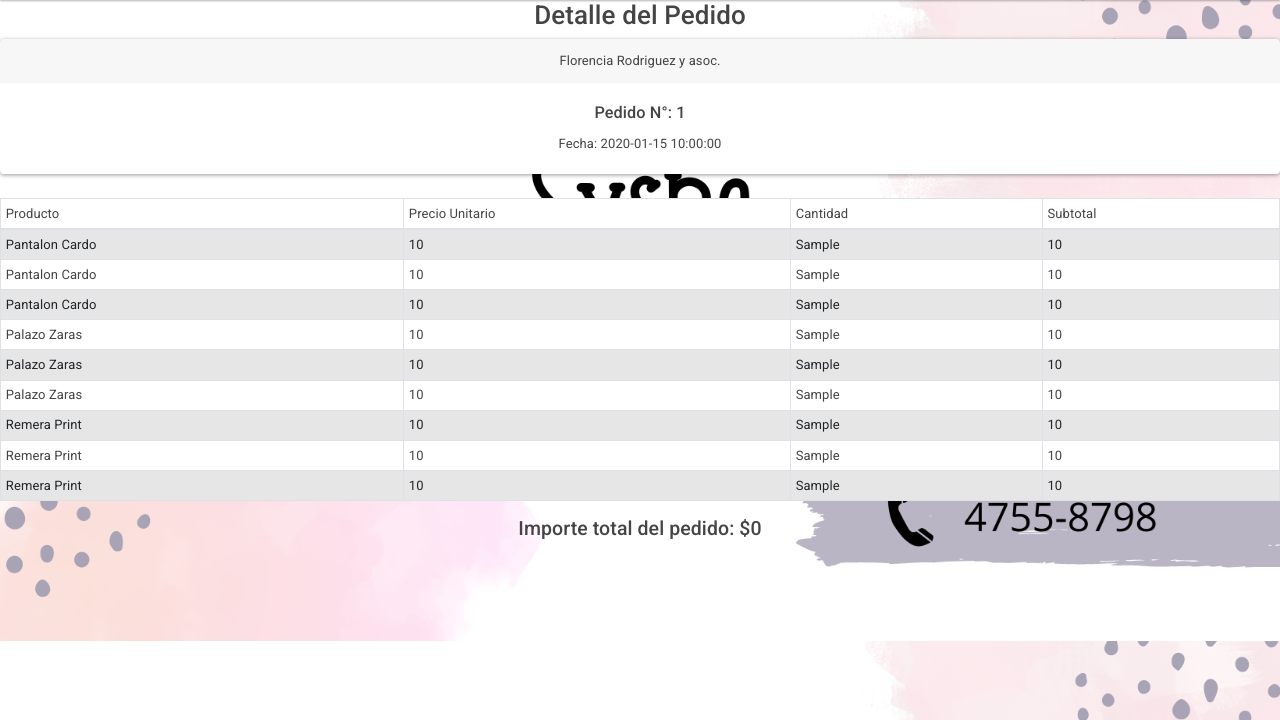
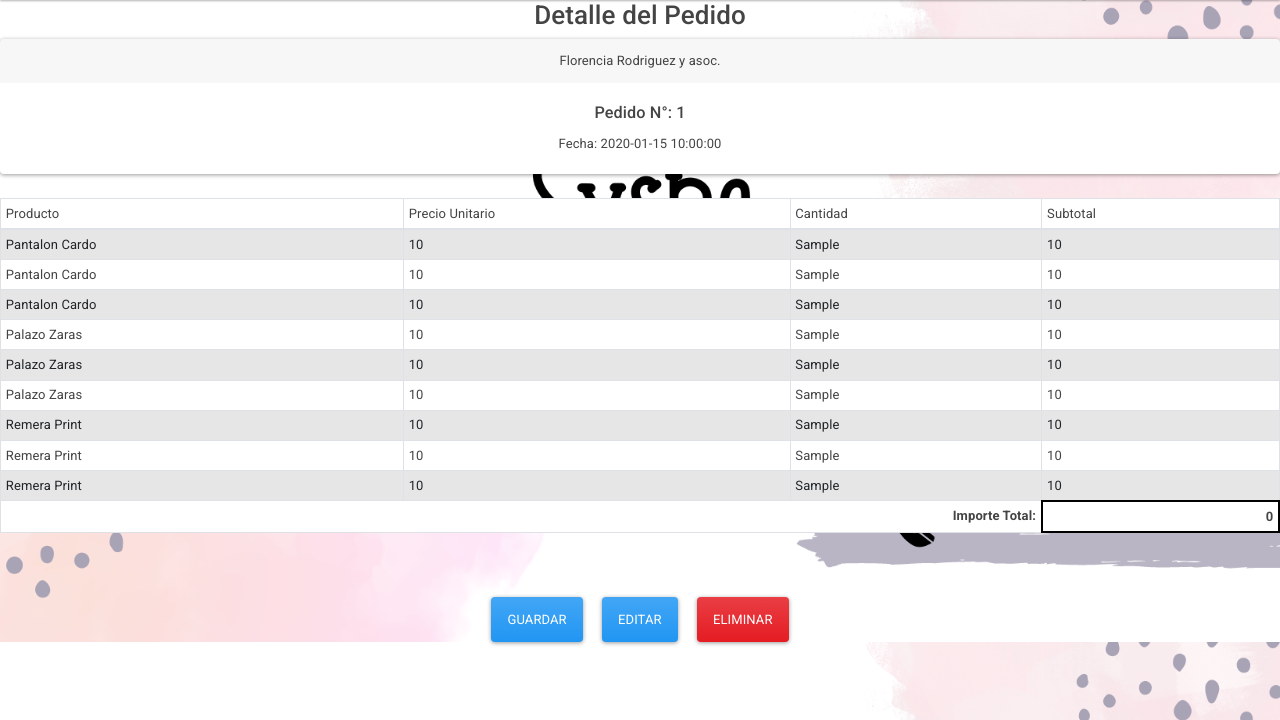
Before and after one commit to analamour/syspe, a Flask app: page /detalle_pedido/1 in a window 1280 px wide. Shown: the part 80-800 px from the top of the page. Run offline with Flask 3, Linux system fonts and the light colour scheme; data comes from the database, SQL or seed files in the repository; tables that the repository leaves empty or names only in its code hold one stand-in row (values such as "Sample post"); some libraries are stand-ins or nearby versions.

Commit message:
detalle pedido, eliminar y guardar, vista por cliente

```diff
--- a/app.py
+++ b/app.py
@@ -229,7 +229,6 @@ def consultarPedido():
         SELECT
             p.id_pedido,
             p.fecha_pedido,
-            p.precio_unitario,
             p.precio_final,
             c.razonsocial,
             d.cantidad,
@@ -249,7 +248,6 @@ def consultarPedido():
     return render_template('consultarPedido.html', pedidos=data)
 
 
-@app.route("/edit_pedido/<id>")
 @app.route("/edit_pedido/<id>")
 def edit_pedido(id):
     cur = mysql.connection.cursor()
@@ -308,12 +306,12 @@ def detalle_pedido(id_pedido):
         SELECT
             p.id_pedido,
             p.fecha_pedido,
-            p.precio_unitario,
             p.precio_final,
             c.razonsocial,
             d.cantidad,
             d.subtotal,
-            a.producto
+            a.producto,
+            a.precio
         FROM
             pedidos p
         JOIN
@@ -328,7 +326,10 @@ def detalle_pedido(id_pedido):
 
     detalles = cur.fetchall()
 
-    return render_template('detalle-pedido.html', detalles=detalles)
+    #  para calcular el total
+    total = sum([detalle[5] for detalle in detalles])
+    # Pasa el total a la plantilla
+    return render_template('detalle-pedido.html', detalles=detalles, total=total)
 
 
 
@@ -378,10 +379,10 @@ def crear_pedido():
         try:
             cur = mysql.connection.cursor()
 
-            # Crear un nuevo pedido
+            # Crear un nuevo pedido (sin precio_unitario)
             cur.execute("""
-                INSERT INTO pedidos (fecha_pedido, precio_unitario, precio_final, id_cliente)
-                VALUES (NOW(), 0, 0, %s);
+                INSERT INTO pedidos (fecha_pedido, precio_final, id_cliente)
+                VALUES (NOW(), 0, %s);
             """, (cliente_id,))
 
             pedido_id = cur.lastrowid  # Obtener el ID del último registro insertado
--- a/templates/detalle-pedido.html
+++ b/templates/detalle-pedido.html
@@ -9,7 +9,7 @@
         {% if detalles %}
         <div class="card text-center mb-4">
             <div class="card-header">
-                {{ detalles[0].4 }} <!-- Razon social del cliente -->
+                {{ detalles[0].3 }} <!-- Razon social del cliente -->
             </div>
             <div class="card-body">
                 <h5 class="card-title">Pedido N°: {{ detalles[0].0 }}</h5> <!-- Número de pedido -->
@@ -31,21 +31,34 @@
             <tbody>
                 {% set total = 0 %}
                 {% for detalle in detalles %}
-                <tr>
-                    <td>{{ detalle.7 }}</td> <!-- producto -->
-                    <td>{{ detalle.2 }}</td> <!-- precio_unitario -->
-                    <td>{{ detalle.5 }}</td> <!-- cantidad -->
-                    <td>{{ detalle.6 }}</td> <!-- subtotal -->
-                </tr>
-                {% set total = total + detalle.6 %}
+                    <tr>
+                        <td>{{ detalle.6 }}</td> <!-- producto -->
+                        <td>{{ detalle.7 }}</td> <!-- precio_unitario -->
+                        <td>{{ detalle.4 }}</td> <!-- cantidad -->
+                        <td>{{ detalle.5 }}</td> <!-- subtotal -->
+                    </tr>
+                    {% set total = total + detalle.5 %}  <!-- subtotal -->
                 {% endfor %}
             </tbody>
-        </table>
-
-        <!-- Importe total del pedido -->
-        <h4 class="text-center">Importe total del pedido: ${{ total }}</h4>
-
+        <tfoot>
+            <tr>
+                <td colspan="3" style="text-align: right; font-weight: bold;">Importe Total:</td>
+                <td style="border: 2px solid black; text-align: right; font-weight: bold;">{{ total }}</td>
+            </tr>
+        </tfoot>
+    </table>
     </div>
 </div>
 
+<div class="text-center mt-5">
+
+    <button type="submit" class="btn btn-primary mx-2">Guardar</button>
+    <!-- Botón para ir a la página de edición del pedido -->
+    <a href="{{ url_for('edit_pedido', id=detalles[0].0) }}" class="btn btn-primary mx-2">Editar</a>
+    <a href="{{ url_for('delete_pedido', id=detalles[0].0) }}" class="btn btn-danger mx-2" onclick="return confirm('¿Estás seguro de que deseas eliminar?');">Eliminar</a>
+
+</div>
+
+
+
 {% endblock %}
```
Also changed, not shown: templates/consultarPedido.html (+3 -4 lines).
